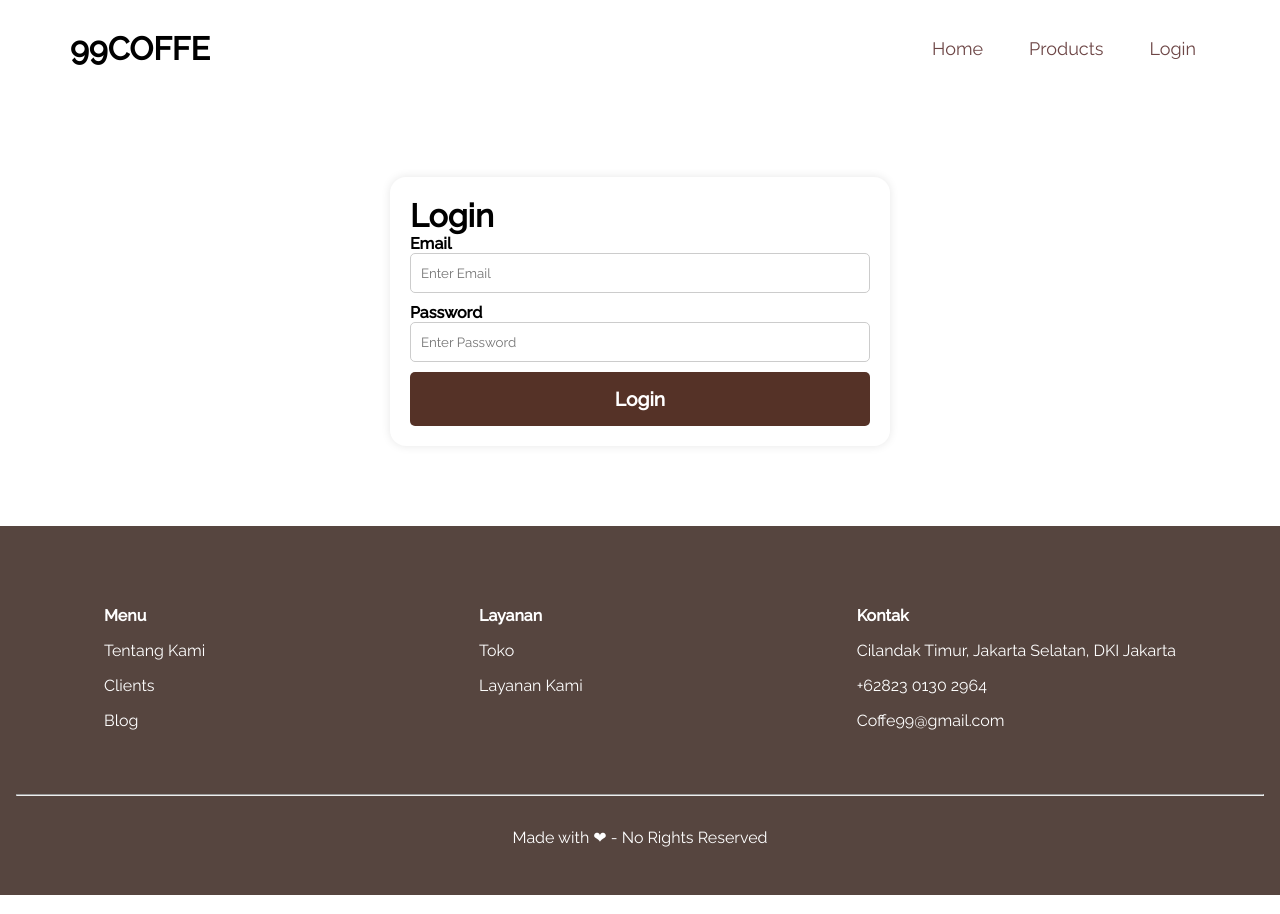
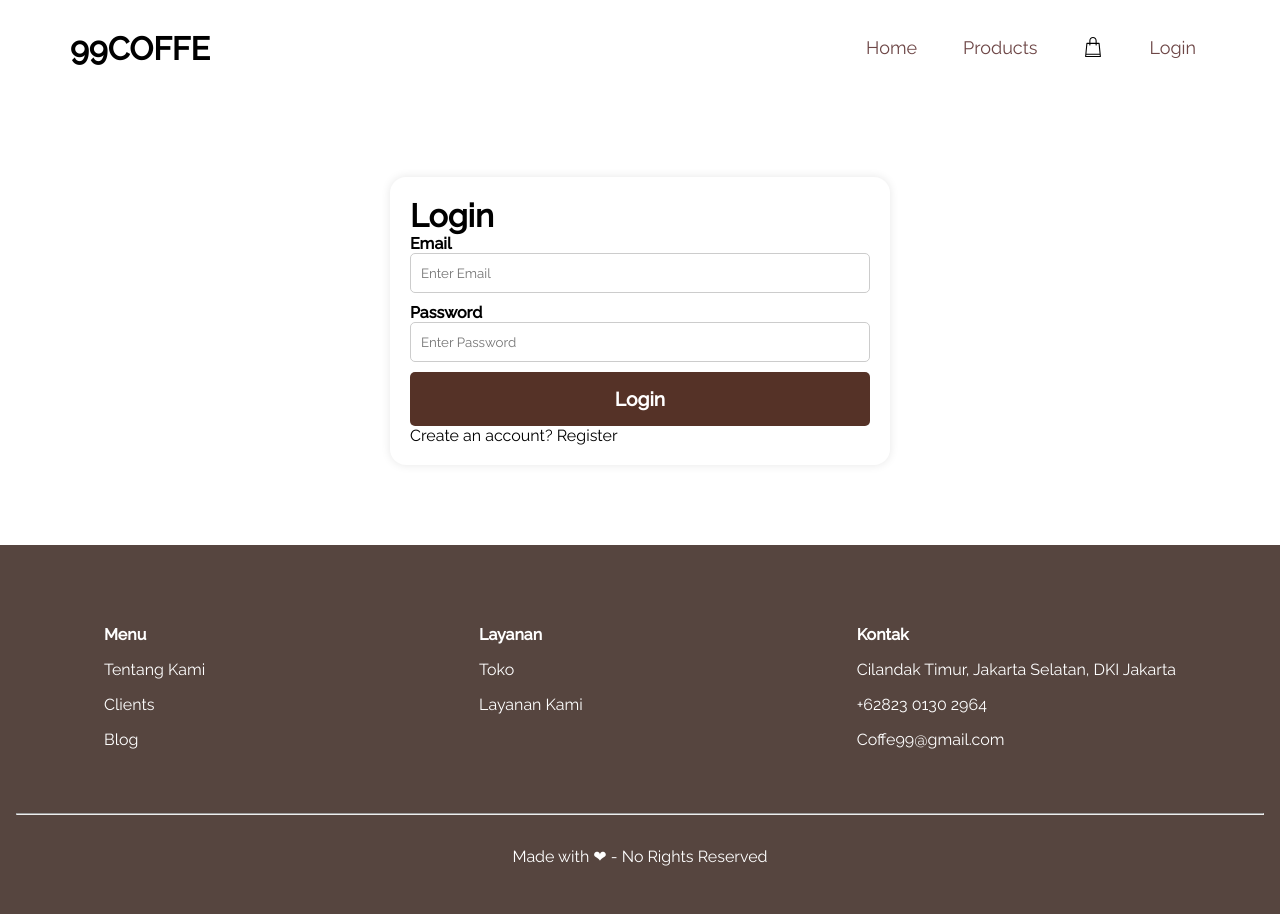
Before and after one commit to budsx/cap-ecommerce, a React (Create React App) app: page /login in a window 1280 px wide. Built offline with nearby package versions, Linux system fonts and the light colour scheme; no server answers; the HTML template or start-up script is replaced by a standard one.

Commit message:
Add Cart Icon and Fix Login

```diff
--- a/src/components/Layout/Navbar/index.js
+++ b/src/components/Layout/Navbar/index.js
@@ -1,6 +1,6 @@
 import React, { useState, useEffect } from 'react';
 import Logo from './Logo';
-import { Link } from 'react-router-dom';
+import { Link, useNavigate } from 'react-router-dom';
 import { auth, db, logout } from '../../../config/firebase';
 import { query, collection, where, getDocs } from 'firebase/firestore';
 import { useAuthState } from 'react-firebase-hooks/auth';
@@ -9,6 +9,7 @@ const Navbar = () => {
     // eslint-disable-next-line no-unused-vars
     const [name, setName] = useState('');
     const [user, loading] = useAuthState(auth);
+    // const navigate = useNavigate();
     // check if user is exist or not
     const isUserExist = async () => {
         try {
@@ -29,11 +30,11 @@ const Navbar = () => {
         if (loading) {
             return;
         }
-
+        // if (!user) return navigate('/login');
         if (user) {
             isUserExist();
         }
-    // eslint-disable-next-line react-hooks/exhaustive-deps
+        // eslint-disable-next-line react-hooks/exhaustive-deps
     }, [user, loading]);
 
     return (
@@ -54,6 +55,15 @@ const Navbar = () => {
                         <li>
                             <Link to="/products">Products</Link>
                         </li>
+                        <li>
+                            <Link to="/cart">
+                                <img
+                                    src="/assets/img/shop-cart.svg"
+                                    alt="shop"
+                                    width={'20px'}
+                                />
+                            </Link>
+                        </li>
                         {user ? (
                             <li className="logout" onClick={logout}>
                                 Logout
--- a/src/pages/Cart/index.js
+++ b/src/pages/Cart/index.js
@@ -1,6 +1,41 @@
-import React from 'react';
+import React, { useState, useEffect } from 'react';
+import { useNavigate } from 'react-router-dom';
+import { auth, db } from '../../config/firebase';
+import { query, collection, where, getDocs } from 'firebase/firestore';
+import { useAuthState } from 'react-firebase-hooks/auth';
 
 const Cart = () => {
+    // eslint-disable-next-line no-unused-vars
+    const [name, setName] = useState('');
+    const [user, loading] = useAuthState(auth);
+    const navigate = useNavigate();
+    // check if user is exist or not
+    const isUserExist = async () => {
+        try {
+            const q = query(
+                collection(db, 'users'),
+                where('uid', '==', user?.uid)
+            );
+            const doc = await getDocs(q);
+            const data = doc.docs[0].data();
+            setName(data.name);
+        } catch (error) {
+            console.log(error);
+            alert('Error in getting user data');
+        }
+    };
+
+    useEffect(() => {
+        if (loading) {
+            return;
+        }
+        if (!user) return navigate('/login');
+        if (user) {
+            isUserExist();
+            navigate('/cart');
+        }
+        // eslint-disable-next-line react-hooks/exhaustive-deps
+    }, [user, loading]);
     return (
         <>
             <div className="cart">
--- a/src/pages/Login/index.js
+++ b/src/pages/Login/index.js
@@ -14,9 +14,8 @@ const Login = () => {
         if (loading) {
             return;
         }
-        if (user) {
-            navigate('/products');
-        }
+
+        if (user) navigate('/products');
     }, [loading, user, navigate]);
 
     return (
@@ -54,6 +53,12 @@ const Login = () => {
                             className="registerbtn">
                             Login
                         </button>
+                        <div class="signin">
+                            <p>
+                                Create an account?{' '}
+                                <a href="/register">Register</a>
+                            </p>
+                        </div>
                     </div>
                 </div>
             </div>
```
Also changed, not shown: public/assets/img/shop-cart.svg (added). Lines whose indentation alone changed are shown as unchanged.
